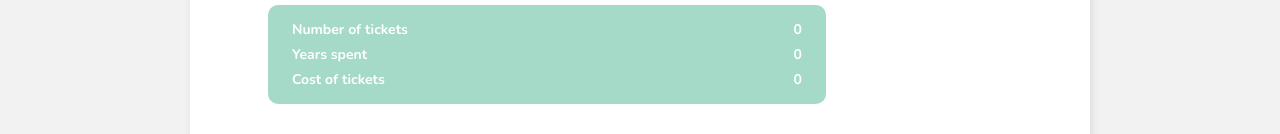
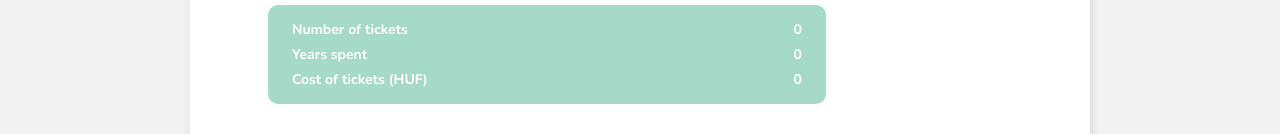
Before and after one commit to brigittaforrai/lotterySimulator, a Vue app: page / in a window 1280 px wide. Shown: the part 238-372 px from the top of the page. Built offline with nearby package versions, Linux system fonts and the light colour scheme.

Commit message:
add currency

```diff
--- a/src/components/StatsView.vue
+++ b/src/components/StatsView.vue
@@ -9,7 +9,7 @@
             <p>{{years}}</p>
         </div>
         <div>
-            <p>Cost of tickets</p>
+            <p>Cost of tickets (HUF)</p>
             <p>{{cost}}</p>
         </div>
     </div>
```
Also changed, not shown: 7 other files (tests, documents, lock files or other folders).
